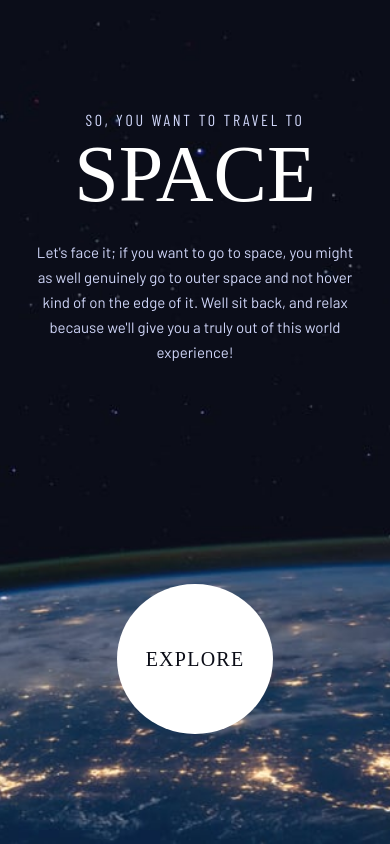
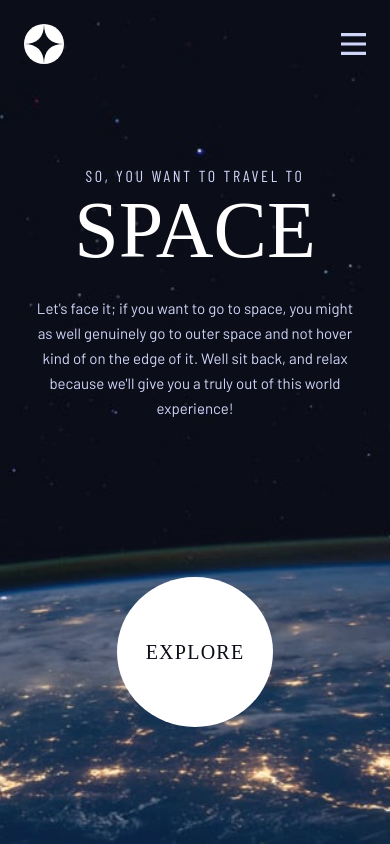
Before and after one commit to kasra-pak/space-tourism-website, a React app: page /#/ in a window 390 px wide. Built offline with nearby package versions, Linux system fonts and the light colour scheme; a web font is replaced by a local one.

Commit message:
added navbar on small screens

```diff
--- /dev/null
+++ b/src/components/Navbar/Navbar.styled.js
@@ -0,0 +1,29 @@
+import styled from "styled-components";
+
+import hamburgerImg from '../../images/shared/icon-hamburger.svg'
+import closeImg from '../../images/shared/icon-close.svg'
+
+const Container = styled.nav`
+  padding: 1.5em;
+`
+const Content = styled.div`
+  display: flex;
+  justify-content: space-between;
+  align-items: center;
+`
+const Logo = styled.img`
+  width: 40px;
+`
+const Hamburger = styled.button`
+  border: none;
+  width: 25px;
+  height: 22px;
+  padding: .25em;
+  cursor: pointer;
+  background: url(${hamburgerImg});
+  background-repeat: no-repeat;
+  background-size: cover;
+  background-position: center;
+`
+
+export { Container, Content, Logo, Hamburger }
--- /dev/null
+++ b/src/components/Navbar/index.js
@@ -0,0 +1,19 @@
+import React, { useState } from "react";
+import { Link } from 'react-router-dom'
+
+import { Container, Content, Logo, Hamburger } from "./Navbar.styled";
+import logoImg from '../../images/shared/logo.svg'
+
+
+export default function Navbar() {
+  return (
+    <Container>
+      <Content>
+        <Link to='/'>
+          <Logo src={logoImg} alt='Space Tourism Logo'></Logo>
+        </Link>
+        <Hamburger />
+      </Content>
+    </Container>
+  )
+}
--- a/src/containers/Home/Home.styled.js
+++ b/src/containers/Home/Home.styled.js
@@ -29,7 +29,7 @@ const Hero = styled.div`
 const Container = styled.div`
   text-align: center;
   width: 85%;
-  min-height: 100%;
+  min-height: 85%;
   margin: 0 auto;
   display: flex;
   flex-direction: column;
--- a/src/containers/Home/index.js
+++ b/src/containers/Home/index.js
@@ -1,10 +1,12 @@
 import React from "react";
 
 import { Hero, Container, Title, Text, Button } from "./Home.styled";
+import Navbar from '../../components/Navbar'
 
 export default function Home() {
   return (
     <Hero>
+      <Navbar />
       <Container>
         <section>
           <Title><span>so, you want to travel to</span> space</Title>
```
